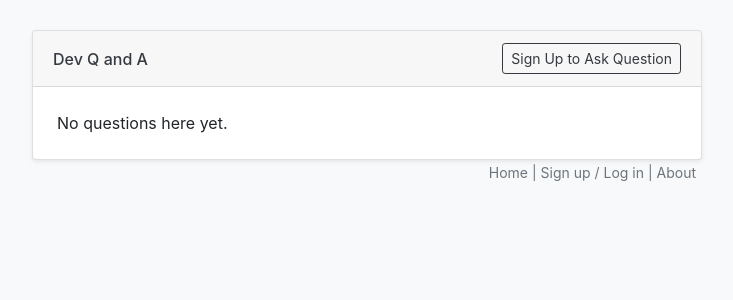
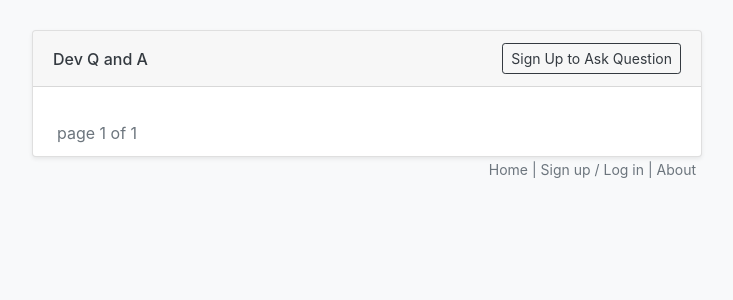
Before and after one commit to GabrielWongAu/DevQandA, a Django app: page / in a window 1280 px wide. Shown: the top 300 px of the page, without its empty margins (273-1006 px from the left). Run offline with Django 3.2, Linux system fonts and the light colour scheme; data that the repository does not hold is empty; some libraries are stand-ins or nearby versions.

Commit message:
Added paginator

```diff
--- a/main/views.py
+++ b/main/views.py
@@ -1,14 +1,22 @@
 from django.shortcuts import render
 from main.models import Question
+from django.core.paginator import Paginator
+
+def listing(request):
+    return render(request, 'list.html', {'page_obj': page_obj})
 
 def homeFeedView(request):
     current_user = request.user
 
-    questions = Question.objects.all().order_by('-created')[:30]
+    questions = Question.objects.all().order_by('-created')
+    paginator = Paginator(questions, 10)
+    page_number = request.GET.get('page')
+    page_obj = paginator.get_page(page_number)
+
     questions_exist = len(questions) > 0
     context = {
         'current_user': current_user,
-        'questions': questions,
+        'page_obj': page_obj,
         'questions_exist': questions_exist
     }
     return render(request, 'home.html', context)
--- a/templates/home.html
+++ b/templates/home.html
@@ -1,13 +1,25 @@
 {% extends "base.html" %}
 {% block content %}
 
-{% for question in questions %}
+{% for question in page_obj %}
     <p>
         <a href="/question/{{question.id}}">{{ question.title }} <span class="text-secondary num-answers">({{ question.num_answers }} comments)</span></a>
     </p>
 
 {% endfor %}
-{% if not questions_exist %}
-    <p>No questions here yet.</p>
-{% endif %}
+<div class="pagination" style="margin-bottom: 3; margin-top: 10">
+    <span class="step-links">
+        {% if page_obj.has_previous %}
+            <a href="?page={{ page_obj.previous_page_number }}">&laquo; previous</a>
+        {% endif %}
+
+        <span class="current text-secondary">
+            page {{ page_obj.number }} of {{ page_obj.paginator.num_pages }}
+        </span>
+
+        {% if page_obj.has_next %}
+            <a href="?page={{ page_obj.next_page_number }}">next &raquo;</a>
+        {% endif %}
+    </span>
+</div>
 {% endblock %}
```
